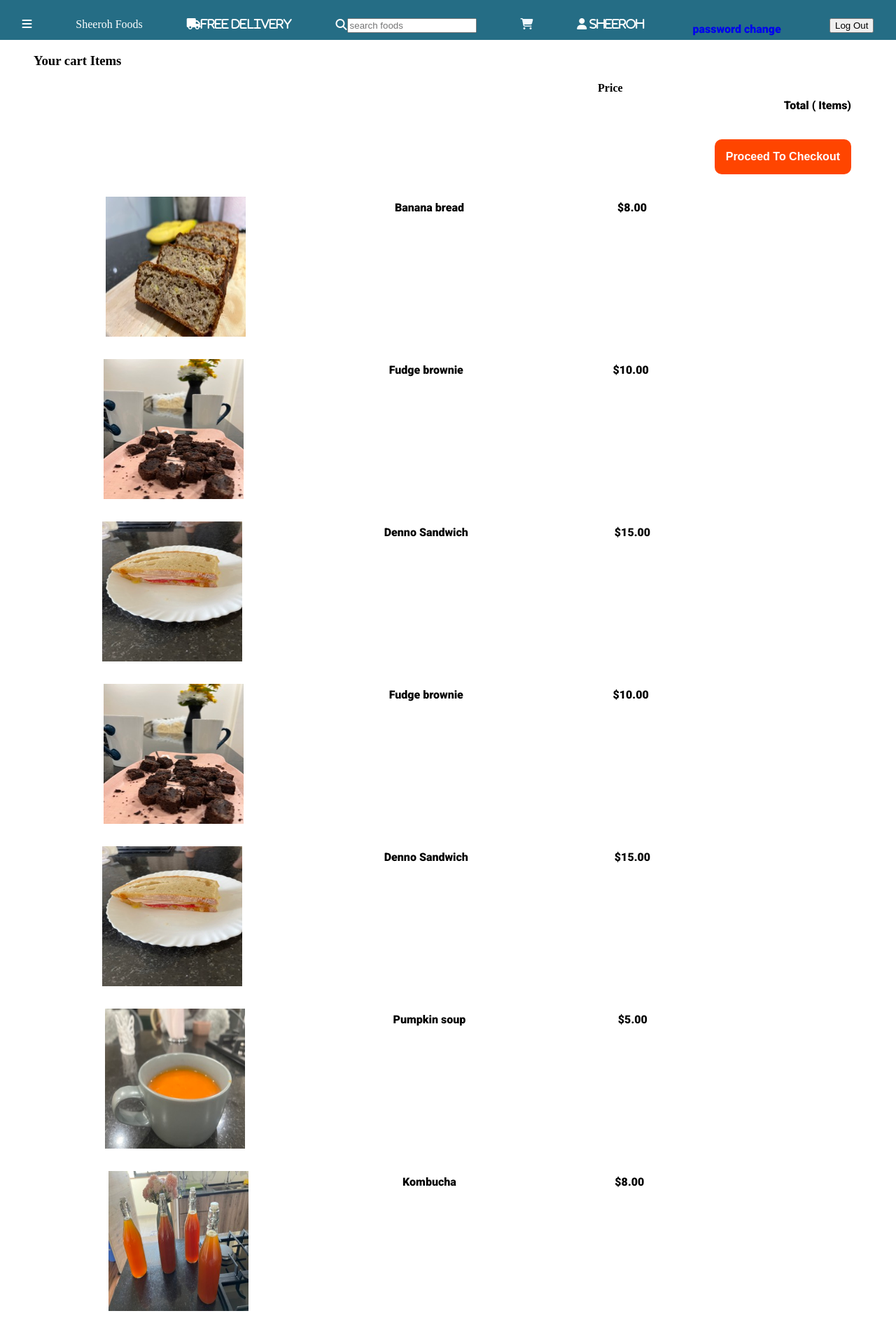
After one commit to wanjiru-njuguna/ebakery, a Django app: page /view_cart_items in a window 1280 px wide. The commit adds this page. Shown: the top 1903 px of the page at 70% size. Run offline with Django 4.2, Linux system fonts and the light colour scheme; a user stored in the database is signed in; data comes from the database, SQL or seed files in the repository; some libraries are stand-ins or nearby versions.

Commit message:
Made a checkout page and added a view cart items page.

```diff
--- a/sheecooks/nav/admin.py
+++ b/sheecooks/nav/admin.py
@@ -1,6 +1,6 @@
 from django.contrib import admin
-from .models import Product, Order,Splice_display,Toppicks,CartItems
+from .models import Product, Order,Splice_display,Toppicks,CartItems_toppick,CartItems_menu
 
 #Register your models here.
-nav_models = [Product,Order,Splice_display,Toppicks, CartItems]
+nav_models = [Product,Order,Splice_display,Toppicks, CartItems_toppick,CartItems_menu]
 admin.site.register(nav_models)
--- a/sheecooks/nav/models.py
+++ b/sheecooks/nav/models.py
@@ -50,9 +50,24 @@ class Toppicks(models.Model):
     pick_price = models.DecimalField(max_digits=20, decimal_places=2,blank= False)
     def __str__(self):
        return self.pick_description
+    #table to store toppick items in the cart.
+class CartItems_toppick(models.Model):
+    cart_owner = models.ForeignKey(User, on_delete = models.CASCADE)
+    toppick_cart_product = models.ForeignKey(Toppicks, on_delete = models.CASCADE, null = True)
+    quantity = models.PositiveIntegerField(default = 1)
 
-class CartItems(models.Model):
+
+    #table to store main menu items in the cart.
+
+class CartItems_menu(models.Model):
     user_id = models.ForeignKey(User, on_delete = models.CASCADE)
-    toppick_product_id = models.ForeignKey(Toppicks, on_delete = models.CASCADE, null = True)
-    menu_pick = models.ForeignKey(Product, on_delete = models.CASCADE, null = True)
+    menu_product_id = models.ForeignKey(Product, on_delete = models.CASCADE, null = True)
     quantity = models.PositiveIntegerField(default = 1)
+
+class checkout_information(models.Model):
+    user_id = models.ForeignKey(User, on_delete = models.CASCADE)
+    delivery_address = models.TextField(max_length = 250)
+    Card_number = models.CharField(max_length = 15)
+    Card_name = models.CharField(max_length = 200)
+    expiration_on_card = models.DateField()
+    Security_Code = models.PositiveIntegerField()
--- /dev/null
+++ b/sheecooks/nav/templates/cart_items.html
@@ -0,0 +1,46 @@
+{% extends "base.html" %}
+{% load static %}
+{% block extrahead %}
+
+{% endblock %}
+
+<body>
+    <main>
+            {% block splice %}
+                <div class="Cart_display">
+                    <h3>Your cart Items</h3>
+                    <div class="header_span">
+                        <span class="price_span">Price</span>
+
+                    </div>
+                    <div class="checkout_div">
+                        <p>Total ( Items)</p>
+                        <a href="checkout.html">
+                            <button class="Proceed_To_Checkout">Proceed To Checkout</button>
+                        </a>
+                    </div>
+                    {% for item in toppicks_in_cart %}
+                        <div class="cart_item_display">
+                            <img src="{{item.toppick_cart_product.pick_photo.url}}" width="200px" height="200px"/>
+                            <p>{{item.toppick_cart_product.pick_description}}</p>
+                            <div class="cart_price">
+                                <p>${{item.toppick_cart_product.pick_price}}</p>
+                            </div>
+                        </div>
+
+
+                    {% endfor %}
+                    {% for item in menu_items_in_cart %}
+                        <div class="cart_item_display">
+                            <img src="{{item.menu_product_id.photo.url}}" width="200px" height="200px"/>
+                            <p>{{item.menu_product_id.product_name}}</p>
+                            <p>${{item.menu_product_id.product_selling_price}}</p>
+                        </div>
+
+
+                    {% endfor %}
+                </div>
+            {% endblock %}
+
+    </main>
+</body>
--- a/sheecooks/nav/urls.py
+++ b/sheecooks/nav/urls.py
@@ -5,7 +5,8 @@ urlpatterns = [
     path("", views.nav, name="nav") ,
     path("product_details", views.product_details, name="product_details"),
     path("toppick", views.toppick, name="toppick_details"),
-    path("add_toppick_tocart", views.CartItem_toppick, name = "add_toppick_tocart"),
-    path("add_menu_tocart", views.CartItem_menu, name = "add_menu_tocart")
+    path("add_toppick_tocart", views.toppick_cart, name = "add_toppick_tocart"),
+    path("add_menu_tocart", views.CartItem_menu, name = "add_menu_tocart"),
+    path("view_cart_items", views.view_cart_items, name = "view_cart_items")
 
 ]
--- a/sheecooks/nav/views.py
+++ b/sheecooks/nav/views.py
@@ -4,7 +4,7 @@ from django.template import loader
 from django.contrib.auth.decorators import login_required
 from django.shortcuts import redirect
 from django.contrib import messages
-from .models import Product, Splice_display, Toppicks, CartItems
+from .models import Product, Splice_display, Toppicks, CartItems_menu,CartItems_toppick
 
 # Create your views here.
 def nav (request):
@@ -65,26 +65,20 @@ def toppick(request):
 #function to add items to cart when the add to cart button is clicked on the toppick items. The user needs to be logged in to add items to cart, hence the @loginrequired decorater.
 
 @login_required
-
-def CartItem_toppick (request):
+def toppick_cart(request):
 
     if request.method == 'POST':
-        Toppicks_cart = Toppicks.objects.all()
         toppick_id = request.POST.get('pick_id')
-        toppick_name = request.POST.get ('pick_name')
-        #toppick_name = Toppicks.objects.get(id = toppick_id )
-        toppick_quantity = request.POST.get ('quantity')
-        #template = loader.get_template("toppick.html")
-
+        toppick_name = request.POST.get('pick_name')
+        toppick_quantity = request.POST.get('quantity')
         try:
             toppick_product_id = Toppicks.objects.get(id=toppick_id)
 
         except Toppicks.DoesNotExist:
             return redirect('add_toppick_tocart')
 
-        #tpn = toppick_name.pick_description
-        cart_item = CartItems (user_id = request.user, toppick_product_id = toppick_product_id, quantity = toppick_quantity)
-        cart_item.save()
+        toppick_cart_item = CartItems_toppick (cart_owner = request.user, toppick_cart_product = toppick_product_id, quantity = toppick_quantity)
+        toppick_cart_item.save()
         messages.success(request, 'Item added to cart.')
         return HttpResponseRedirect ("/")
 
@@ -103,7 +97,7 @@ def CartItem_menu (request):
         except Product.DoesNotExist:
             return redirect('add_menu_tocart')
 
-        menucart_item = CartItems (user_id = request.user, menu_pick = menu_item, quantity = quantity)
+        menucart_item = CartItems_menu (user_id = request.user, menu_product_id = menu_item, quantity = quantity)
         menucart_item.save()
         messages.success(request, 'Item added to cart.')
         return HttpResponseRedirect ("/")
@@ -121,3 +115,27 @@ def total_cartitems (request):
         }
     template = loader.get_template("base.html")
     return HttpResponse(template.render(context, request))
+
+#this is the shopping cart items views associated with a specific logged in user.
+
+@login_required
+def view_cart_items (request):
+    user = request.user
+    #cartitems = []
+    #retrieving toppick items from the cart and then using the foreign key relationship to get all the properties of the pick
+    toppicks_in_cart = CartItems_toppick.objects.filter(cart_owner = user)
+    #for item in toppicks_in_cart:
+      #  toppicks_in_cart_photo = item.toppick_cart_product.pick_photo
+        #toppicks_in_cart_price = item.toppick_cart_product.pick_price
+       # toppicks_in_cart_description = item.toppick_cart_product.pick_description
+
+
+    menu_items_in_cart = CartItems_menu.objects.filter(user_id = user)
+
+
+    template = loader.get_template("cart_items.html")
+    context = {
+        "toppicks_in_cart" : toppicks_in_cart,
+        "menu_items_in_cart": menu_items_in_cart,
+    }
+    return HttpResponse(template.render(context, request))
--- a/sheecooks/static/base.css
+++ b/sheecooks/static/base.css
@@ -43,7 +43,7 @@ a p:hover {
     justify-content: space-around;
 }
 .splice_cover{
-    height: 35em;
+   /* height: 35em;*/
 }
 .item{
     height: 35em;
@@ -66,7 +66,7 @@ a p:hover {
 .toppicks{
     color: white;
     width: 100%;
-    height: 30%;
+    /*height: 30%;*/
     display: flex;
     flex-direction: row;
     flex-wrap: wrap;
@@ -88,7 +88,7 @@ a p:hover {
 .main_menu{
     color: white;
     width: 100%;
-    height: 80%;
+    /*height: 80%;*/
     display: flex;
     flex-direction: row;
     flex-wrap: wrap;
@@ -102,7 +102,7 @@ a p:hover {
     background-color: #256D85;
     color: white;
     width: 100%;
-    height: 25em;
+    /*height: 25em;*/
     display: flex;
     flex-direction: row;
     margin: 0;
@@ -136,3 +136,58 @@ a p:hover {
     height: 100vh;
     flex-direction: column;
 }
+.Cart_display{
+    margin-left: 3em;
+    display: flex;
+    justify-content: flex-start;
+    align-items: flex-start;
+    flex-direction: column;
+}
+.cart_item_display{
+    display: flex;
+    width: 80%;
+    justify-content: space-around;
+    flex-direction: row;
+    margin-top: 2em;
+
+}
+.header_span{
+    width: 80%;
+    display: flex;
+    flex-direction: row;
+    justify-content: flex-end;
+    justify-items: flex-end;
+}
+.price_span{
+    margin-right: 9em;
+    font-weight: bold;
+}
+.cart_price{
+    display: flex;
+    flex-direction: column;
+    align-items: end;
+
+}
+.checkout_div{
+    display: flex;
+    width: 100%;
+    flex-direction: column;
+    align-items: end;
+    margin-right: 4em;
+}
+.checkout_div p{
+    margin-right: 4em;
+
+}
+.Proceed_To_Checkout{
+    margin-right: 4em;
+    margin-top: 2em;
+    background-color: orangered;
+    color: white;
+    border: black;
+    padding: 1em;
+    font-weight: bold;
+    font-size: medium;
+    border-radius: 10px;
+
+}
--- a/sheecooks/templates/base.html
+++ b/sheecooks/templates/base.html
@@ -25,8 +25,8 @@
     <i class="fa-solid fa-truck"><span>Free delivery</span></i>
     <i class="fa-solid fa-magnifying-glass"><input placeholder="search foods"></input>
     </i>
-    <a>
-      <i class="fa-solid fa-cart-shopping"Cart>{{total_cartitems}}</i>
+    <a href="view_cart_items">
+      <i class="fa-solid fa-cart-shopping" style="color: aliceblue;"></i>
 
     </a>
   {% block authentication %}
```
Also changed, not shown: sheecooks/nav/templates/checkout.html (added, +23 -0 lines), sheecooks/db.sqlite3, sheecooks/nav/migrations/0011_cartitems_is_toppick.py (added), sheecooks/nav/migrations/0012_alter_cartitems_is_toppick.py (added), sheecooks/nav/migrations/0013_cartitems_menu_cartitems_toppick_delete_cartitems.py (added), sheecooks/nav/migrations/0014_rename_user_id_cartitems_toppick_cart_owner_and_more.py (added).
